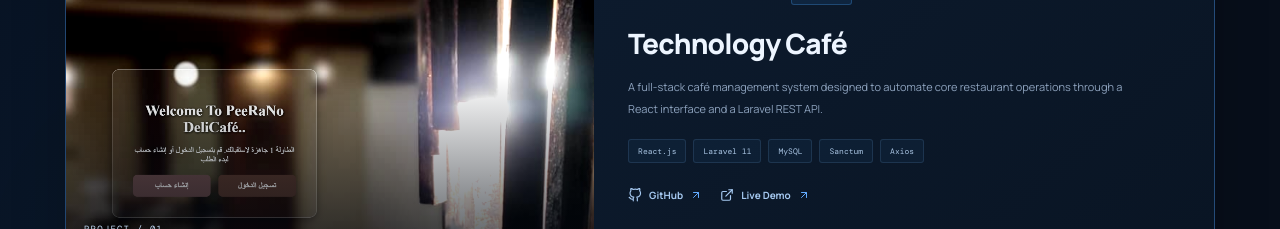
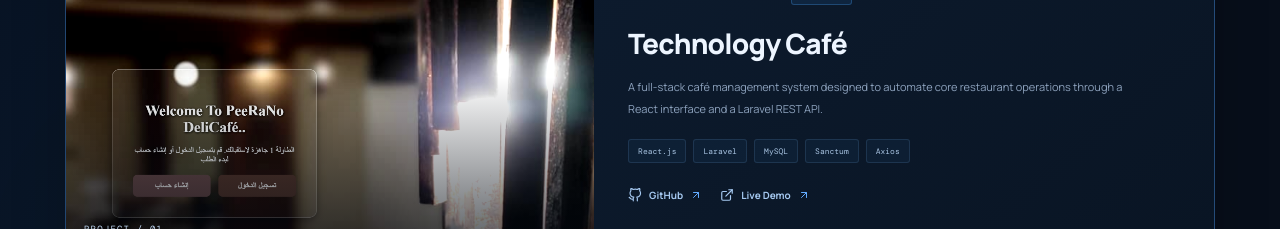
Before and after one commit to pierre-salameh/portfolio, a React (Vite) app: page / in a window 1280 px wide. Shown: the part 1340-1569 px from the top of the page. Built offline with nearby package versions, Linux system fonts and the light colour scheme.

Commit message:
Complete portfolio updates

```diff
--- a/src/components/Projects.jsx
+++ b/src/components/Projects.jsx
@@ -29,7 +29,7 @@ const projects = [
     image: '/20.png',
     imageAlt: 'Technology Café application interface',
 
-    stack: ['React.js', 'Laravel 11', 'MySQL', 'Sanctum', 'Axios'],
+    stack: ['React.js', 'Laravel', 'MySQL', 'Sanctum', 'Axios'],
 
     github:
       'https://github.com/pierre-salameh/Technology-Cafee',
```
